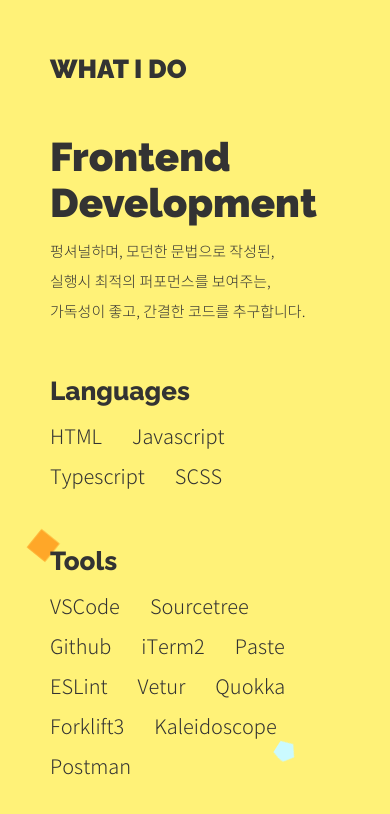
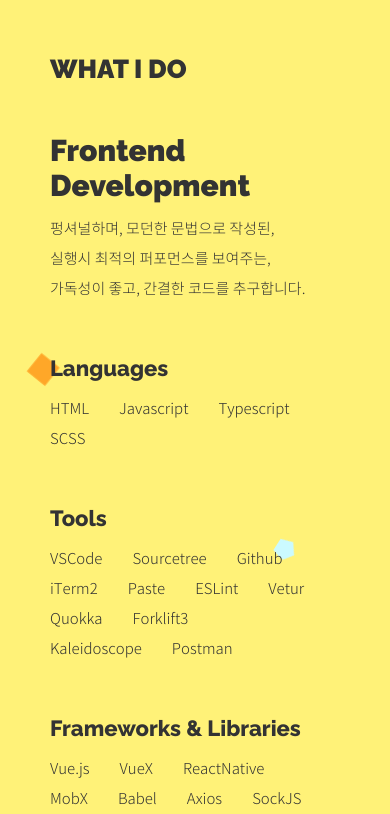
Before and after one commit to hakoiko/portfolio-2020, a Vue app: page / in a window 390 px wide. Shown: the part 840-1654 px from the top of the page. Built offline with nearby package versions, Linux system fonts and the light colour scheme.

Commit message:
improve: arrange styles for mobile devices

```diff
--- a/src/components/ContentBlock.vue
+++ b/src/components/ContentBlock.vue
@@ -60,5 +60,13 @@
       }
     }
   }
+  @media screen and (max-width: 960px) {
+    .block-title {
+      font-size: 22px;
+    }
+    .block-desc {
+      font-size: 15px;
+    }
+  }
 }
 </style>
--- a/src/components/ProjectItem.vue
+++ b/src/components/ProjectItem.vue
@@ -81,6 +81,8 @@
 <style lang="scss">
 section.project-item {
   --page-desc-padding: 100px;
+  --title-font: 900 40px 'Raleway';
+  --client-font: 900 30px /35px 'Raleway';
 
   display: flex;
   &.-on-air {
@@ -113,6 +115,7 @@
       .title {
         white-space: pre-line;
         text-transform: uppercase;
+        font: var(--title-font);
       }
       .divider {
         width: 75px;
@@ -122,7 +125,7 @@
         margin: 30px 0;
       }
       .client {
-        font: 900 30px /35px 'Raleway';
+        font: var(--client-font);
       }
       .duration {
         font: 900 20px /24px 'Roboto';
@@ -132,7 +135,10 @@
   }
   @media screen and (max-width: 960px) {
     --page-desc-padding: 50px;
+    --title-font: 900 30px 'Raleway';
+    --client-font: 900 25px /30px 'Raleway';
     flex-direction: column;
+
   }
 }
 </style>
--- a/src/components/ProjectList.vue
+++ b/src/components/ProjectList.vue
@@ -77,7 +77,20 @@
       position: relative;
       flex-basis: auto;
       top: unset;
-      margin-bottom: 50px;
+      margin-bottom: 30px;
+      font-size: 40px;
+    }
+    .the-list .list-item {
+      padding-right: 0;
+      .item-title {
+        font: 900 24px /30px 'Raleway';
+      }
+      .item-client {
+        font: 300 24px /30px 'Noto Sans Korean';
+      }
+      .item-desc {
+        font-size: 15px;
+      }
     }
   }
 }
--- a/src/components/SpecItems.vue
+++ b/src/components/SpecItems.vue
@@ -42,5 +42,13 @@
       margin-right: 30px;
     }
   }
+  @media screen and (max-width: 960px) {
+    .spec-title {
+      font-size: 22px;
+    }
+    .spec-list {
+      font: 300 15px /30px 'Noto Sans Korean';
+    }
+  }
 }
 </style>
--- a/src/style/global.scss
+++ b/src/style/global.scss
@@ -52,10 +52,6 @@
   margin-bottom: 50px;
 }
 
-.project-title {
-  font: 900 40px 'Raleway';
-}
-
 @media screen and (max-width: 960px) {
   #app {
     width: 100vw;
@@ -64,7 +60,4 @@
   .the-page {
     padding: 50px;
   }
-  .project-title {
-    font-size: 30px;
-  }
 }
--- a/src/views/WhatIDo.vue
+++ b/src/views/WhatIDo.vue
@@ -100,7 +100,7 @@
     }
   }
   @media screen and (max-width: 960px) {
-    --section-title-size: 40px;
+    --section-title-size: 30px;
     --section-desc-font: 300 15px /30px 'Noto Sans Korean';
 
     .page-body {
```
